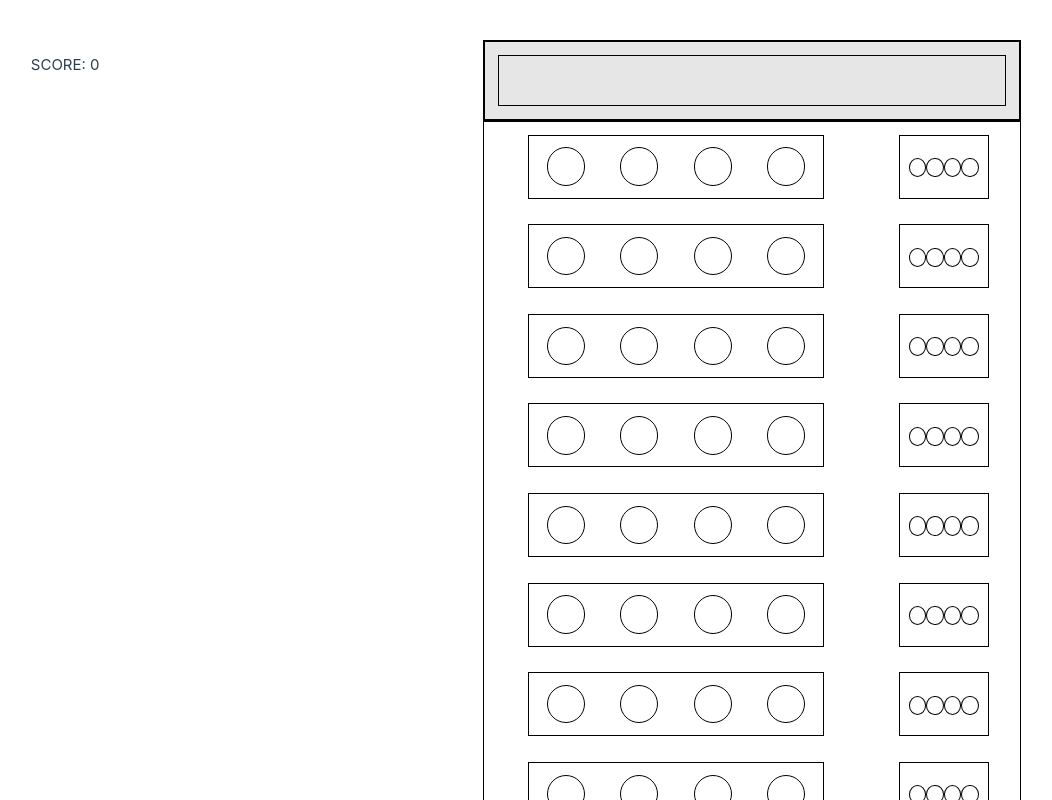
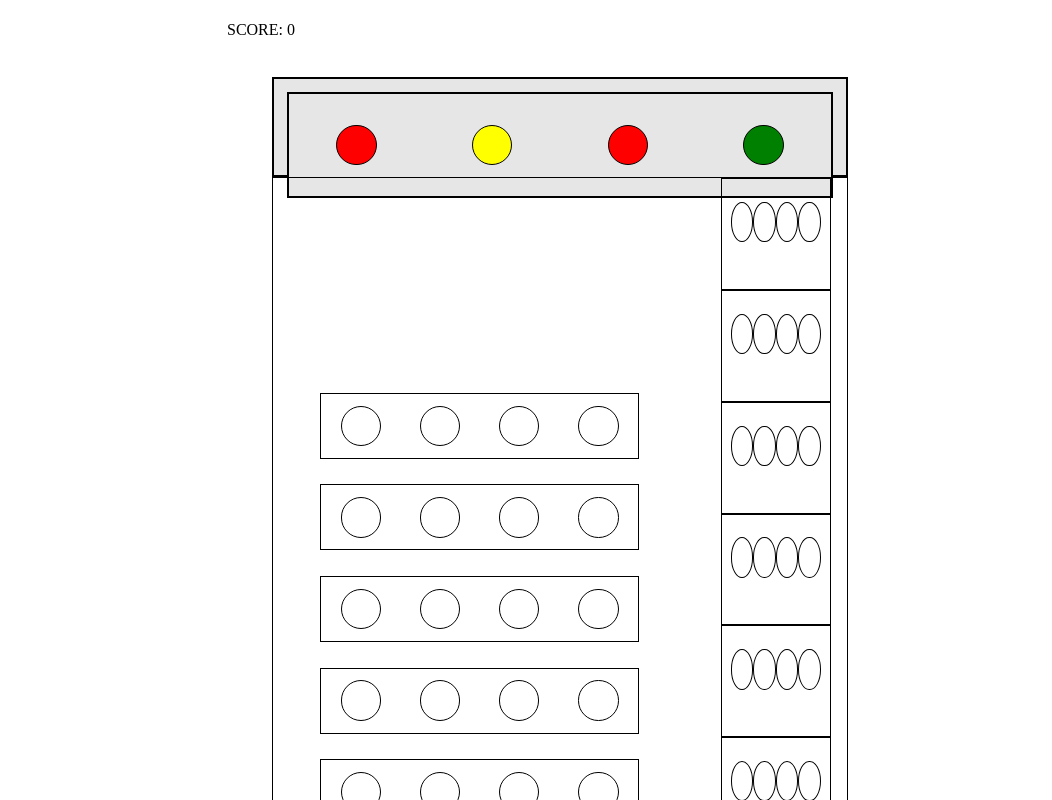
Before and after one commit to Flothar78/mastermind, a Vue app: page / in a window 1280 px wide. Shown: the top 800 px of the page, without its empty margins (80-1132 px from the left). Built offline with nearby package versions, Linux system fonts and the light colour scheme; the HTML template or start-up script is replaced by a standard one.

Commit message:
CSS rules from SPA to one global stylesheet @/assets/main.css

```diff
--- a/ColorStore.ts
+++ b/ColorStore.ts
@@ -26,15 +26,11 @@ export const useColorStore = defineStore("ColorStore", {
   },
   actions: {
     getRandomColors(number: number) {
-      console.log("getRandomColors");
       if (this.solution.length < this.numberOfPeons) {
         this.solution.push(
           this.colorsArray[Math.floor(Math.random() * this.colorsArray.length)]
         );
       }
-
-      console.log(this.solution);
-
       return this.solution[number];
     },
     addColorToStore(color: string) {
--- a/src/assets/base.css
+++ /dev/null
@@ -1,74 +0,0 @@
-/* color palette from <https://github.com/vuejs/theme> */
-:root {
-  --vt-c-white: #ffffff;
-  --vt-c-white-soft: #f8f8f8;
-  --vt-c-white-mute: #f2f2f2;
-
-  --vt-c-black: #181818;
-  --vt-c-black-soft: #222222;
-  --vt-c-black-mute: #282828;
-
-  --vt-c-indigo: #2c3e50;
-
-  --vt-c-divider-light-1: rgba(60, 60, 60, 0.29);
-  --vt-c-divider-light-2: rgba(60, 60, 60, 0.12);
-  --vt-c-divider-dark-1: rgba(84, 84, 84, 0.65);
-  --vt-c-divider-dark-2: rgba(84, 84, 84, 0.48);
-
-  --vt-c-text-light-1: var(--vt-c-indigo);
-  --vt-c-text-light-2: rgba(60, 60, 60, 0.66);
-  --vt-c-text-dark-1: var(--vt-c-white);
-  --vt-c-text-dark-2: rgba(235, 235, 235, 0.64);
-}
-
-/* semantic color variables for this project */
-:root {
-  --color-background: var(--vt-c-white);
-  --color-background-soft: var(--vt-c-white-soft);
-  --color-background-mute: var(--vt-c-white-mute);
-
-  --color-border: var(--vt-c-divider-light-2);
-  --color-border-hover: var(--vt-c-divider-light-1);
-
-  --color-heading: var(--vt-c-text-light-1);
-  --color-text: var(--vt-c-text-light-1);
-
-  --section-gap: 160px;
-}
-
-@media (prefers-color-scheme: dark) {
-  :root {
-    --color-background: var(--vt-c-black);
-    --color-background-soft: var(--vt-c-black-soft);
-    --color-background-mute: var(--vt-c-black-mute);
-
-    --color-border: var(--vt-c-divider-dark-2);
-    --color-border-hover: var(--vt-c-divider-dark-1);
-
-    --color-heading: var(--vt-c-text-dark-1);
-    --color-text: var(--vt-c-text-dark-2);
-  }
-}
-
-*,
-*::before,
-*::after {
-  box-sizing: border-box;
-  margin: 0;
-  position: relative;
-  font-weight: normal;
-}
-
-body {
-  min-height: 100vh;
-  color: var(--color-text);
-  background: var(--color-background);
-  transition: color 0.5s, background-color 0.5s;
-  line-height: 1.6;
-  font-family: Inter, -apple-system, BlinkMacSystemFont, 'Segoe UI', Roboto, Oxygen, Ubuntu,
-    Cantarell, 'Fira Sans', 'Droid Sans', 'Helvetica Neue', sans-serif;
-  font-size: 15px;
-  text-rendering: optimizeLegibility;
-  -webkit-font-smoothing: antialiased;
-  -moz-osx-font-smoothing: grayscale;
-}
--- a/src/assets/main.css
+++ b/src/assets/main.css
@@ -1,35 +1,131 @@
-@import "./base.css";
+@media screen and (min-width: 400px) {
+  .game-solution {
+    border: black 2.5px solid;
+    background-color: #e6e6e6;
+    height: 7.5vw;
+  }
+  .peons-row {
+    border: black 0.5px solid;
+    display: flex;
+    justify-content: space-around;
+    align-items: center;
+    height: 4vw;
+    margin: 1vw;
+  }
+  .peon-choice {
+    border: black 0.5px solid;
+    width: 1.75vw;
+    height: 1.75vw;
+    border-radius: 50%;
+  }
 
-#app {
-  max-width: 1280px;
-  margin: 0 auto;
-  padding: 2rem;
+  .peons-row {
+    border: black 2.5px solid;
+    background-color: #e6e6e6;
+    display: flex;
+    justify-content: space-around;
+    align-items: center;
+    height: 8vw;
+    margin: 1vw;
+  }
+  .insideCheckRows {
+    display: flex;
+    justify-content: space-between;
+  }
+  .peon-in-check-row {
+    width: 1.5vw;
+    height: 1.5vw;
+    border-radius: 50%;
+  }
+  .black {
+    background-color: black;
+  }
+  .grey {
+    background-color: grey;
+  }
+  .none {
+    background-color: red;
+  }
 
-  font-weight: normal;
-}
+  .peon-shape {
+    border: 0.5px solid black;
+    width: 3vw;
+    height: 3vw;
+    border-radius: 50%;
+  }
+  .red {
+    background-color: red;
+  }
+  .blue {
+    background-color: blue;
+  }
+  .green {
+    background-color: green;
+  }
+  .yellow {
+    background-color: yellow;
+  }
+  .orange {
+    background-color: orange;
+  }
+  .black {
+    background-color: black;
+  }
 
-a,
-.green {
-  text-decoration: none;
-  color: hsla(160, 100%, 37%, 1);
-  transition: 0.4s;
-}
+  .withinRow {
+    border: black 0.5px solid;
+    display: flex;
+    justify-content: space-around;
+    align-items: center;
+    height: 5vw;
+    margin: 1vw;
+  }
+  .betweenRows {
+    display: flex;
+    flex-direction: column-reverse;
+    min-width: 60%;
+  }
 
-@media (hover: hover) {
-  a:hover {
-    background-color: hsla(160, 100%, 37%, 0.2);
+  .play-and-check-container {
+    border: black 0.5px solid;
+    display: flex;
+    justify-content: space-around;
+  }
+  .checkRowsContainer {
+    display: flex;
+    flex-direction: column-reverse;
+    justify-content: space-around;
+    height: 100%;
+  }
+  .checkRow {
+    border: black 0.5px solid;
+    padding: 25% 10% 25% 10%;
+    height: 5vw;
+    width: 7vw;
+  }
+
+  .play-ground {
+    display: flex;
+    flex-direction: column;
+    justify-content: space-evenly;
+    min-height: 40vw;
+    min-width: 45vw;
+    padding-left: 1.5vw;
+    padding-right: 1.5vw;
+  }
+
+  .score-container {
+    display: flex;
+    flex-direction: column;
+    padding: 1vw 0 3vw 0;
+  }
+  .score-replay-container {
+    display: flex;
+    justify-content: space-around;
+  }
+  button {
+    height: 3vw;
+    width: 14vw;
+    margin-left: 3vw;
   }
 }
-
-@media (min-width: 1024px) {
-  body {
-    display: flex;
-    place-items: center;
-  }
-
-  #app {
-    display: grid;
-    grid-template-columns: 1fr 1fr;
-    padding: 0 2rem;
-  }
-}
--- a/src/components/AvailableColors.vue
+++ b/src/components/AvailableColors.vue
@@ -19,15 +19,5 @@ const { colorsArray, addColorToStore } = storeToRefs(color_store);
 </template>
 
 <style scoped>
-@media screen and (min-width: 400px) {
-  .peons-row {
-    border: black 2.5px solid;
-    background-color: #e6e6e6;
-    display: flex;
-    justify-content: space-around;
-    align-items: center;
-    height: 8vw;
-    margin: 1vw;
-  }
-}
+@import "@/assets/main.css";
 </style>
--- a/src/components/CheckRow.vue
+++ b/src/components/CheckRow.vue
@@ -22,24 +22,5 @@ const checkColorsPlaces = color_store.checkColorsPlaces(chosenRow);
 </template>
 
 <style scoped>
-@media screen and (min-width: 400px) {
-  .insideCheckRows {
-    display: flex;
-    justify-content: space-between;
-  }
-  .peon-in-check-row {
-    width: 1.5vw;
-    height: 1.5vw;
-    border-radius: 50%;
-  }
-  .black {
-    background-color: black;
-  }
-  .grey {
-    background-color: grey;
-  }
-  .none {
-    background-color: red;
-  }
-}
+@import "@/assets/main.css";
 </style>
--- a/src/components/GameSolution.vue
+++ b/src/components/GameSolution.vue
@@ -10,7 +10,7 @@ const { playRowId, numberOfPeons } = storeToRefs(color_store);
   <div class="game-solution">
     <div class="peons-row">
       <PeonOccurence
-        v-show="playRowId == 10000"
+        v-show="playRowId <= 10000"
         v-for="number in numberOfPeons"
         :key="number"
         :class="color_store.getRandomColors(number - 1)"
@@ -20,25 +20,5 @@ const { playRowId, numberOfPeons } = storeToRefs(color_store);
 </template>
 
 <style scoped>
-@media screen and (min-width: 400px) {
-  .game-solution {
-    border: black 2.5px solid;
-    background-color: #e6e6e6;
-    height: 7.5vw;
-  }
-  .peons-row {
-    border: black 0.5px solid;
-    display: flex;
-    justify-content: space-around;
-    align-items: center;
-    height: 4vw;
-    margin: 1vw;
-  }
-  .peon-choice {
-    border: black 0.5px solid;
-    width: 1.75vw;
-    height: 1.75vw;
-    border-radius: 50%;
-  }
-}
+@import "@/assets/main.css";
 </style>
--- a/src/components/PeonOccurence.vue
+++ b/src/components/PeonOccurence.vue
@@ -3,30 +3,5 @@
 </template>
 
 <style scoped>
-@media screen and (min-width: 400px) {
-  .peon-shape {
-    border: 0.5px solid black;
-    width: 3vw;
-    height: 3vw;
-    border-radius: 50%;
-  }
-  .red {
-    background-color: red;
-  }
-  .blue {
-    background-color: blue;
-  }
-  .green {
-    background-color: green;
-  }
-  .yellow {
-    background-color: yellow;
-  }
-  .orange {
-    background-color: orange;
-  }
-  .black {
-    background-color: black;
-  }
-}
+@import "@/assets/main.css";
 </style>
--- a/src/components/PeonsRow.vue
+++ b/src/components/PeonsRow.vue
@@ -36,19 +36,5 @@ const looseMessage = () => {
 </template>
 
 <style scoped>
-@media screen and (min-width: 400px) {
-  .withinRow {
-    border: black 0.5px solid;
-    display: flex;
-    justify-content: space-around;
-    align-items: center;
-    height: 5vw;
-    margin: 1vw;
-  }
-  .betweenRows {
-    display: flex;
-    flex-direction: column-reverse;
-    min-width: 60%;
-  }
-}
+@import "@/assets/main.css";
 </style>
--- a/src/components/TryAndChecks.vue
+++ b/src/components/TryAndChecks.vue
@@ -23,23 +23,5 @@ const { rows } = storeToRefs(color_store);
 </template>
 
 <style scoped>
-@media screen and (min-width: 400px) {
-  .play-and-check-container {
-    border: black 0.5px solid;
-    display: flex;
-    justify-content: space-around;
-  }
-  .checkRowsContainer {
-    display: flex;
-    flex-direction: column-reverse;
-    justify-content: space-around;
-    height: 100%;
-  }
-  .checkRow {
-    border: black 0.5px solid;
-    padding: 25% 10% 25% 10%;
-    height: 5vw;
-    width: 7vw;
-  }
-}
+@import "@/assets/main.css";
 </style>
--- a/src/stores/ColorStore.js
+++ b/src/stores/ColorStore.js
@@ -25,11 +25,11 @@ export const useColorStore = defineStore("ColorStore", {
   },
   actions: {
     getRandomColors(number) {
-            console.log("getRandomColors");
       if (this.solution.length < this.numberOfPeons) {
-                this.solution.push(this.colorsArray[Math.floor(Math.random() * this.colorsArray.length)]);
+        this.solution.push(
+          this.colorsArray[Math.floor(Math.random() * this.colorsArray.length)]
+        );
       }
-            console.log(this.solution);
       return this.solution[number];
     },
     addColorToStore(color) {
@@ -56,17 +56,17 @@ export const useColorStore = defineStore("ColorStore", {
         const solution = this.solution;
         const matchingInSolution = solution.filter((y) => y === x).length;
         const matchingInPlayerChoice = a.filter((z) => z === x).length;
+
         if (solution[i] === x) {
           this.resultColors[chosenRow].push("black");
           countBlack++;
-                }
-                else if (solution.includes(x)) {
-                    matchingInSolution < matchingInPlayerChoice
+        } else if (solution.includes(x)) {
+          console.log(countBlack);
+          matchingInSolution < countBlack
             ? this.resultColors[chosenRow].push("none") *
               (matchingInPlayerChoice - matchingInSolution)
             : this.resultColors[chosenRow].push("grey");
-                }
-                else {
+        } else {
           this.resultColors[chosenRow].push("none");
         }
       });
@@ -74,10 +74,12 @@ export const useColorStore = defineStore("ColorStore", {
       return this.resultColors.map((x) => x);
     },
     endOfGame() {
-            if (this.resultColors
+      if (
+        this.resultColors
           .flat()
           .slice(-4)
-                .filter((x) => x === "black").length == this.numberOfPeons) {
+          .filter((x) => x === "black").length == this.numberOfPeons
+      ) {
         this.playRowId = 10000;
         this.winLooseMessage = "You win !";
       }
@@ -85,7 +87,9 @@ export const useColorStore = defineStore("ColorStore", {
   },
   getters: {
     numberOfPeons() {
-            return (Object.values(this.rows).flat().length / Object.values(this.rows).length);
+      return (
+        Object.values(this.rows).flat().length / Object.values(this.rows).length
+      );
     },
   },
 });
--- a/src/views/PlayView.vue
+++ b/src/views/PlayView.vue
@@ -13,16 +13,5 @@ import TryAndChecks from "@/components/TryAndChecks.vue";
 </template>
 
 <style scoped>
-@media screen and (min-width: 400px) {
-  .play-ground {
-
-    display: flex;
-    flex-direction: column;
-    justify-content: space-evenly;
-    min-height: 40vw;
-    min-width: 45vw;
-    padding-left: 1.5vw;
-    padding-right: 1.5vw;
-  }
-}
+@import "@/assets/main.css";
 </style>
--- a/src/views/ScoreView.vue
+++ b/src/views/ScoreView.vue
@@ -48,20 +48,5 @@ const restartGame = () => {
 </template>
 
 <style scoped>
-@media screen and (min-width: 400px) {
-  .score-container {
-    display: flex;
-    flex-direction: column;
-    padding: 1vw 0 3vw 0;
-  }
-  .score-replay-container {
-    display: flex;
-    justify-content: space-around;
-  }
-  button {
-    height: 3vw;
-    width: 14vw;
-    margin-left: 3vw;
-  }
-}
+@import "@/assets/main.css";
 </style>
```
Also changed, not shown: 2 other files (tests, documents, lock files or other folders). Lines whose indentation alone changed are shown as unchanged.
